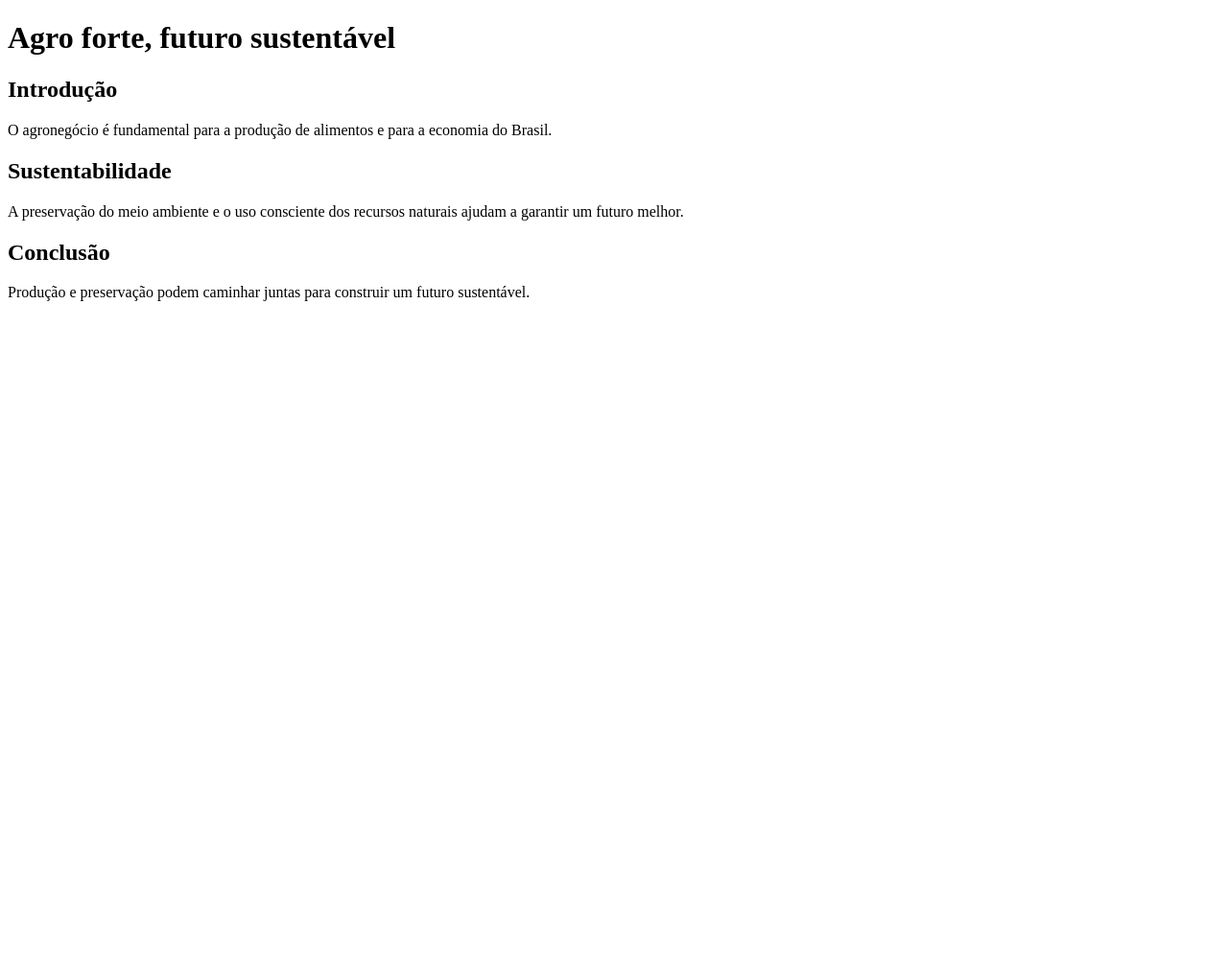
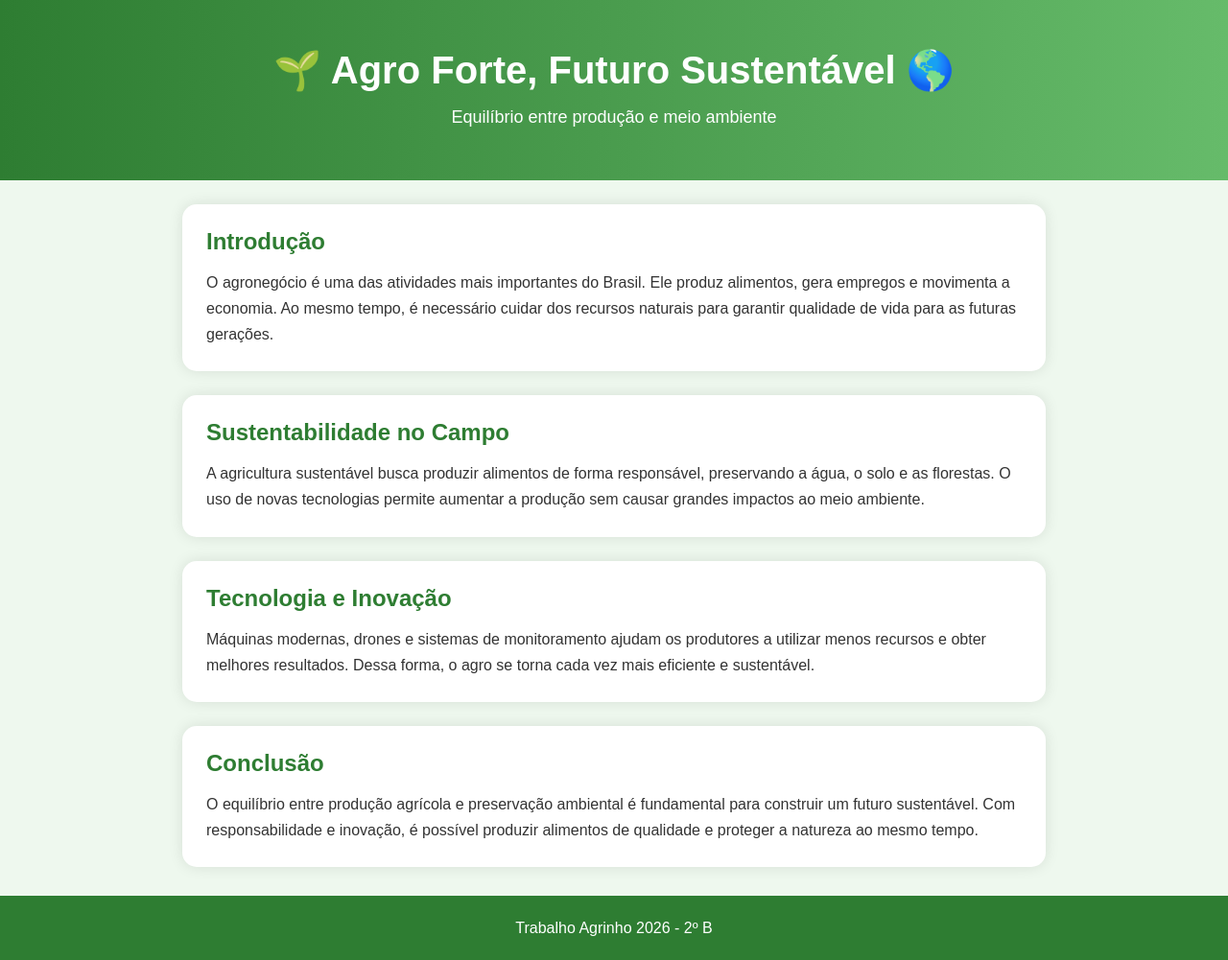
Before and after one commit to patriciarudei-gif/Agrinho2026, a plain HTML site: page index.html in a window 1280 px wide. Shown: the whole page at 96% size. Before the commit the page ends 800 px from the top, so only its background shows below. Drawn offline with Linux system fonts and the light colour scheme.

Commit message:
Update index.html

```diff
--- a/index.html
+++ b/index.html
@@ -1,25 +1,104 @@
 <!DOCTYPE html>
-<html>
+<html lang="pt-BR">
   <head>
   <meta charset="UTF-8">
+    <meta name="viewport"
+      content="width=device-width, initial-scale=1.0">
+
     <title>Agrinho 2026</title>
+
+    <style>
+      *{
+        margin:0;
+        padding:0;
+        box-sizing:border-box;
+      }
+      body{
+        font-family: Arial, sans-serif;
+        background:#eef8ee;
+        color:#333;
+      }
+      header{
+        background:linear-gradient(to right,#2e7d32,#66bb6a);
+        color:white;
+        text-align:center;
+        padding:50px 20px;
+      }
+      header h1{
+        font-size:40px;
+      }
+      header p{
+        margin-top:10px;
+        font-size:18px;
+      }
+      section{
+        background:white;
+        width:85%;
+        max-width:900px;
+        margin:25px auto;
+        padding:25px;
+        border-radius:15px;
+        box-shadow:0 0 15px
+          rgba(0,0,0,0.1);
+      }
+      h2{
+        color:#2e7d32;
+        margin-bottom:15px;
+      }
+      p{
+        line-height:1.7;
+      }
+      footer{
+        background:#2e7d32;
+        color:white;
+        text-align:center;
+        padding:20px;
+        margin-top:30px;
+      }
+    </style>
   </head>
   <body>
+    <header>
+      <h1>🌱 Agro Forte, Futuro Sustentável 🌎</h1>
+<p>Equilíbrio entre produção e meio ambiente</p>
+    </header>
 
-<h1>Agro forte, futuro sustentável</h1>
+    <section>
       <h2>Introdução</h2>
       <p>
+        O agronegócio é uma das atividades mais importantes do Brasil.
+        Ele produz alimentos, gera empregos e movimenta a economia.
+        Ao mesmo tempo, é necessário cuidar dos recursos naturais para garantir qualidade de vida para as futuras gerações.
+      </p>
+    </section>
+    <section>
+      <h2>Sustentabilidade no Campo</h2>
+      <p>
+        A agricultura sustentável busca produzir alimentos de forma responsável, preservando a água, o solo e as florestas.
+        O uso de novas tecnologias permite aumentar a produção sem causar grandes impactos ao meio ambiente.
+      </p>
+    </section>
 
-O agronegócio é fundamental para a produção de alimentos e para a economia do Brasil.
+    <section>
+      <h2>Tecnologia e Inovação</h2>
+      <p>
+        Máquinas modernas, drones e sistemas de monitoramento ajudam os produtores a utilizar menos recursos e obter melhores resultados.
+        Dessa forma, o agro se torna cada vez mais eficiente e sustentável.
       </p>
-<h2>Sustentabilidade</h2>
+    </section>
+
+    <section>
+      <h2>Conclusão</h2>
       <p>
+        O equilíbrio entre produção agrícola e preservação ambiental é fundamental para construir um futuro sustentável.
+        Com responsabilidade e inovação, é possível produzir alimentos de qualidade e proteger a natureza ao mesmo tempo.
+      </p>
+    </section>
 
-A preservação do meio ambiente e o uso consciente dos recursos naturais ajudam a garantir um futuro melhor.
-</p>
-<h2>Conclusão</h2>
-<p> Produção e preservação podem caminhar juntas para construir um futuro sustentável.
-</p>
+    <footer>
+      <p>Trabalho Agrinho 2026 -
+        2º B</p>
+    </footer>
 
   </body>
 </html>
```
Lines whose indentation alone changed are shown as unchanged.
